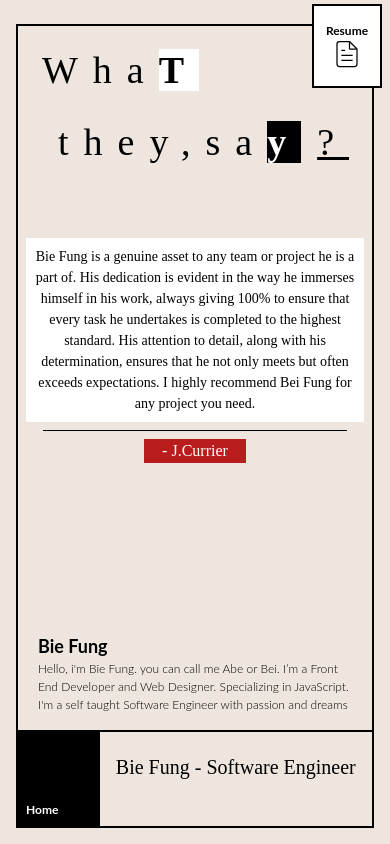
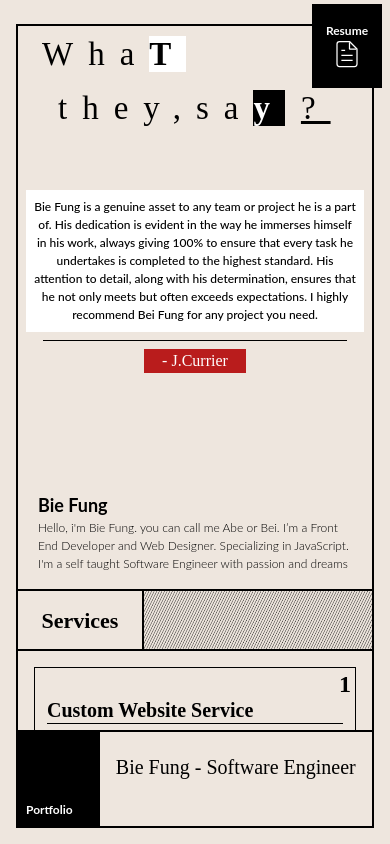
Before and after one commit to Bfungcode/bfung, a React (Vite) app: page / in a window 390 px wide. Built offline with nearby package versions, Linux system fonts and the light colour scheme.

Commit message:
update ui

```diff
--- a/src/App.jsx
+++ b/src/App.jsx
@@ -87,7 +87,7 @@ function App() {
       ) : (
         <div className="w-screen h-screen bg-[#EEE6DE] p-4 pt-6 relative">
           <div className="border-2 border-black w-full h-full">
-            <div className="absolute w-[70px] md:w-[100px] h-[10%] flex flex-col flex-wrap right-2 top-1 border-2 border-black z-20 bg-white justify-center items-center">
+            <div className="absolute w-[70px] md:w-[100px] h-[10%] flex flex-col flex-wrap right-2 top-1 border-2 border-black z-20 bg-black text-white justify-center items-center">
               <div className="text-xs font-primary font-bold md:text-base">
                 Resume
               </div>
@@ -98,7 +98,7 @@ function App() {
                   height="30"
                   viewBox="0 0 24 24"
                   fill="none"
-                  stroke="#000000"
+                  stroke="#ffffff"
                   stroke-width="1"
                   stroke-linecap="square"
                   stroke-linejoin="bevel"
@@ -142,7 +142,7 @@ function App() {
             </div>
             <div className="w-full h-[12%] border-t-2 border-black flex flex-row">
               <div className="w-[25%] h-full bg-black text-white text-xs md:text-base flex justify-start items-end font-bold font-primary p-2">
-                Home
+                Portfolio
               </div>
               <div className="w-[85%] h-full text-center font-secondary justify-center items-center text-[20px] md:text-[44px] md:pt-7 pt-5 ">
                 Bie Fung - Software Engineer
--- a/src/components/Contacts.jsx
+++ b/src/components/Contacts.jsx
@@ -238,8 +238,8 @@ const Contacts = ({ isLarge, handleMouseEnter, handleMouseLeave }) => {
       ) : (
         <div className="w-full   border-t-2 border-black">
           <>
-            <div className="w-full h-[80px]   font-secondary text-[52px] md:text-[72px] text-center flex justify-center items-center ">
-              <div className="w-[35%] h-full flex text-center justify-center items-center text-[30px] font-secondary ">
+            <div className="w-full h-[60px]   font-secondary text-[52px] md:text-[72px] text-center flex justify-center items-center ">
+              <div className="w-[35%] h-full flex text-center justify-center items-center text-[22px] font-secondary ">
                 Contacts
               </div>
               <div className="w-[65%] h-full border-l-2 border-black ">
--- a/src/components/Designs.jsx
+++ b/src/components/Designs.jsx
@@ -145,8 +145,8 @@ const Designs = ({ isLarge }) => {
       ) : (
         <>
           <div className="w-full  flex flex-col flex-wrap">
-            <div className="w-full h-[80px]   font-secondary text-[52px] text-center flex justify-center items-center border-b-2 border-black">
-              <div className="w-[35%] h-full flex text-center justify-center items-center text-[30px] font-secondary  ">
+            <div className="w-full h-[60px]   font-secondary text-[52px] text-center flex justify-center items-center border-b-2 border-black">
+              <div className="w-[35%] h-full flex text-center justify-center items-center text-[22px] font-secondary  ">
                 Services
               </div>
               <div className="w-[65%] h-full border-l-2 border-black ">
--- a/src/components/Header.jsx
+++ b/src/components/Header.jsx
@@ -84,10 +84,10 @@ const Header = ({ isLarge }) => {
           </div>
         </div>
       ) : (
-        <div className="w-full h-[100%] flex flex-row flex-wrap">
+        <div className="w-full h-[80%] flex flex-row flex-wrap">
           <div className="flex flex-col flex-wrap w-full h-full">
             <div className="w-full h-[75%] md:h-[60%] flex flex-col flex-wrap pt-4 relative ">
-              <div className="text-[38px] md:text-[78px] font-third h-[35%] w-[60%] flex flex-row absolute top-42 md:top-50">
+              <div className="text-[33px] md:text-[78px] font-third h-[35%] w-[60%] flex flex-row absolute top-1 md:top-50">
                 <div className=" h-[50%] w-full tracking-[15px] absolute left-6 md:left-20">
                   Wha
                   <span className="font-bold bg-white w-full h-full">T</span>
@@ -100,9 +100,9 @@ const Header = ({ isLarge }) => {
                   <span className="underline  pl-4">?</span>
                 </div>
               </div>
-              <div className="h-full w-full  font-secondary text-[14px] md:text-[22px] p-2 pt-28 md:pt-56 flex flex-col flex-wrap justify-center items-center text-center gap-2">
+              <div className="h-full w-full  font-secondary text-[12px] md:text-[22px] p-2 pt-20 md:pt-56 flex flex-col flex-wrap justify-center items-center text-center gap-2">
                 <div className="w-full md:w-[90%] text-black font-medium  relative z-0 bg-white">
-                  <div className="pt-2 pb-2 pr-2 pl-2 font-secondary">
+                  <div className="pt-2 pb-2 pr-2 pl-2 font-primary">
                     {review}
                   </div>
                 </div>
--- a/src/components/Projects.jsx
+++ b/src/components/Projects.jsx
@@ -1027,8 +1027,8 @@ const Projects = ({ isLarge, handleMouseEnter, handleMouseLeave }) => {
         </div>
       ) : (
         <div className="w-full flex flex-col  ">
-          <div className="w-full h-[80px]  text-black font-secondary text-[52px] md:text-[72px] text-center flex justify-center items-center border-b-2 border-black">
-            <div className="w-[35%] h-full flex text-center justify-center items-center text-[30px] font-secondary  ">
+          <div className="w-full h-[60px]  text-black font-secondary text-[52px] md:text-[72px] text-center flex justify-center items-center border-b-2 border-black">
+            <div className="w-[35%] h-full flex text-center justify-center items-center text-[22px] font-secondary  ">
               Projects
             </div>
             <div className="w-[65%] h-full border-l-2 border-black ">
--- a/src/components/Services.jsx
+++ b/src/components/Services.jsx
@@ -690,8 +690,8 @@ const Services = ({ isLarge }) => {
         </div>
       ) : (
         <div className="w-full pt-0 pb-0 border-t-2  border-black">
-          <div className="w-full h-[80px] flex flex-row flex-wrap justify-center items-center border-b-2  border-black">
-            <div className="w-[35%] h-full flex text-center justify-center items-center text-[30px] font-secondary  font-bold">
+          <div className="w-full h-[60px] flex flex-row flex-wrap justify-center items-center border-b-2  border-black">
+            <div className="w-[35%] h-full flex text-center justify-center items-center text-[22px] font-secondary  font-bold">
               Services
             </div>
             <div className="w-[65%] h-full border-l-2 border-black ">
--- a/src/components/Skillset.jsx
+++ b/src/components/Skillset.jsx
@@ -272,8 +272,8 @@ const Skillset = ({ isLarge }) => {
         </div>
       ) : (
         <div className="w-full  p-4 pt-0 pb-0 pr-0 pl-0 flex flex-col flex-wrap border-t-2 border-black">
-          <div className="w-full h-[80px]  text-black font-secondary text-[32px]  text-center flex flex-row justify-center items-center border-b-2 border-black">
-            <div className="w-[35%] h-full flex text-center justify-center items-center text-[28px] font-secondary  ">
+          <div className="w-full h-[60px]  text-black font-secondary text-[32px]  text-center flex flex-row justify-center items-center border-b-2 border-black">
+            <div className="w-[35%] h-full flex text-center justify-center items-center text-[22px] font-secondary  ">
               Skill Set
             </div>
             <div className="w-[65%] h-full border-l-2 border-black ">
```
